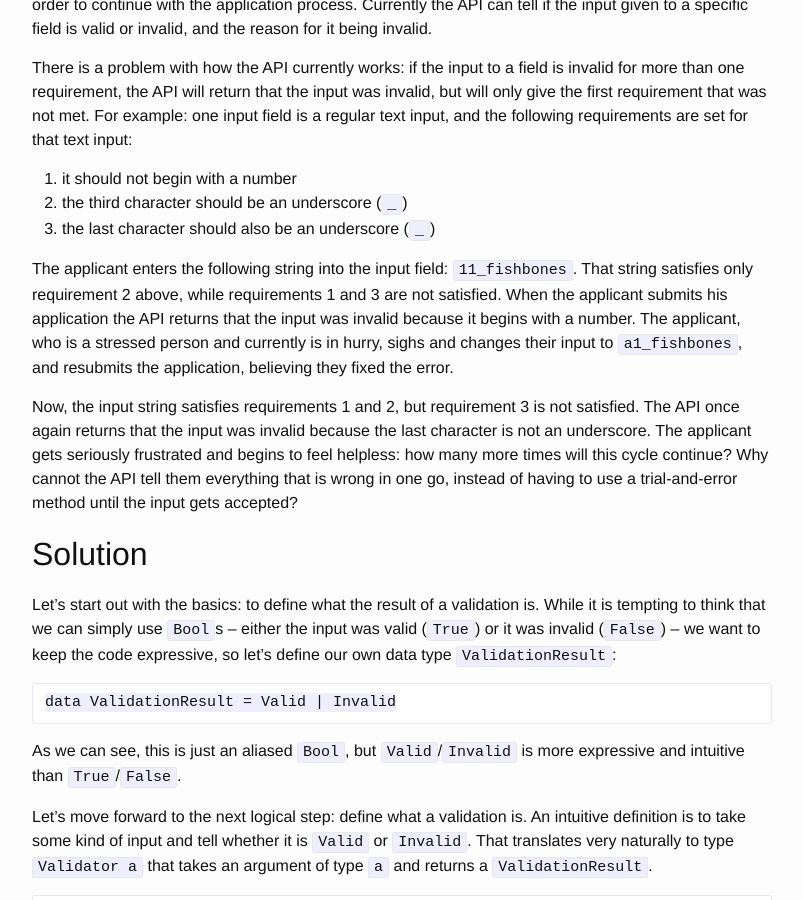
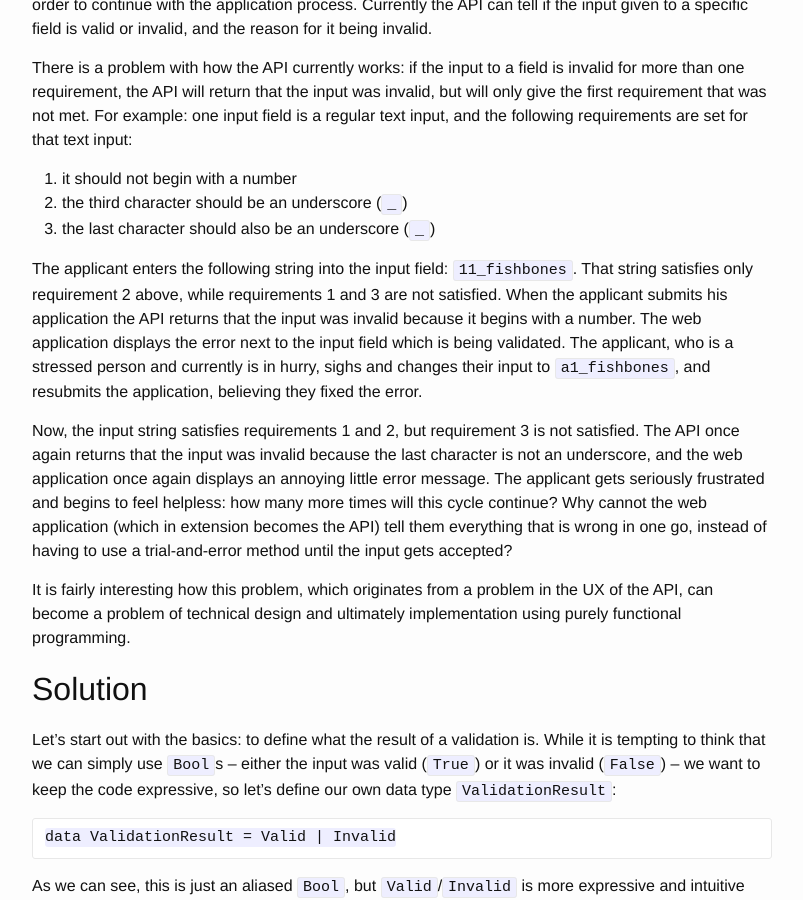
Before and after one commit to Saser/saser.github.io, a Jekyll site: the page built from _posts/2015-12-12-input-validation-using-haskell.md, in a window 1280 px wide and 900 px high, scrolled down 612 px. Shown: the whole window, without its empty margins (238-1041 px from the left). Built offline with Jekyll 4.4.1, drawn with Linux system fonts in a browser that asks for light colours.

Commit message:
Clarify the motivation to more strongly relate it to UX issues

```diff
--- a/_posts/2015-12-12-input-validation-using-haskell.md
+++ b/_posts/2015-12-12-input-validation-using-haskell.md
@@ -19,9 +19,11 @@
 2.  the third character should be an underscore (`_`)
 3.  the last character should also be an underscore (`_`)
 
-The applicant enters the following string into the input field: `11_fishbones`. That string satisfies only requirement 2 above, while requirements 1 and 3 are not satisfied. When the applicant submits his application the API returns that the input was invalid because it begins with a number. The applicant, who is a stressed person and currently is in hurry, sighs and changes their input to `a1_fishbones`, and resubmits the application, believing they fixed the error.
+The applicant enters the following string into the input field: `11_fishbones`. That string satisfies only requirement 2 above, while requirements 1 and 3 are not satisfied. When the applicant submits his application the API returns that the input was invalid because it begins with a number. The web application displays the error next to the input field which is being validated. The applicant, who is a stressed person and currently is in hurry, sighs and changes their input to `a1_fishbones`, and resubmits the application, believing they fixed the error.
 
-Now, the input string satisfies requirements 1 and 2, but requirement 3 is not satisfied. The API once again returns that the input was invalid because the last character is not an underscore. The applicant gets seriously frustrated and begins to feel helpless: how many more times will this cycle continue? Why cannot the API tell them everything that is wrong in one go, instead of having to use a trial-and-error method until the input gets accepted?
+Now, the input string satisfies requirements 1 and 2, but requirement 3 is not satisfied. The API once again returns that the input was invalid because the last character is not an underscore, and the web application once again displays an annoying little error message. The applicant gets seriously frustrated and begins to feel helpless: how many more times will this cycle continue? Why cannot the web application (which in extension becomes the API) tell them everything that is wrong in one go, instead of having to use a trial-and-error method until the input gets accepted?
+
+It is fairly interesting how this problem, which originates from a problem in the UX of the API, can become a problem of technical design and ultimately implementation using purely functional programming.
 
 ## Solution
 
```
